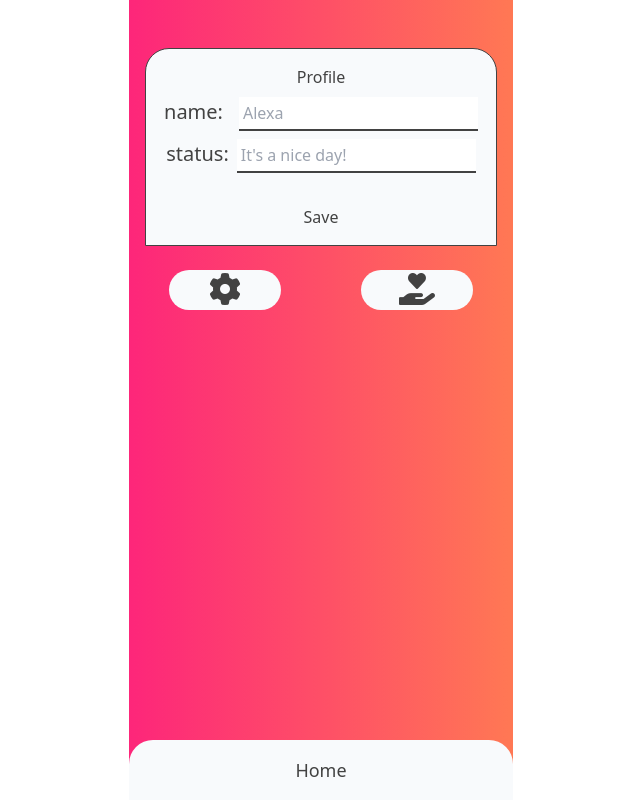
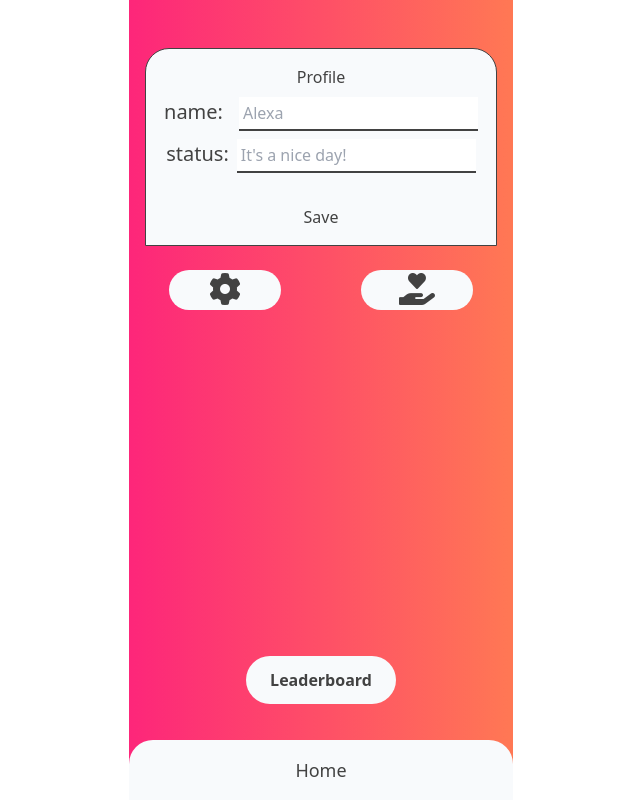
Before and after one commit to u-s-c-l/i-t-t-w-s-d, a React (Create React App) app: page /userprofile in a window 1280 px wide. Shown: the whole page, without its empty margins (319-959 px from the left). Built offline with nearby package versions, Linux system fonts and the light colour scheme; no server answers.

Commit message:
link to leaderboard

```diff
--- a/src/pages/UserProfile/index.js
+++ b/src/pages/UserProfile/index.js
@@ -1,4 +1,6 @@
 import React, { useState } from "react";
+import { Link } from "react-router-dom";
+
 // import PropTypes from "prop-types";
 import {
   Edit,
@@ -49,6 +51,15 @@ const UserProfile = () => {
         <SettingsBtn />
         <Chat />
       </div>
+      <div>
+        <Link
+          role="link"
+          to="/leaderboard"
+          className="bg-slate-50 text-tblack py-3 text-center rounded-full font-bold px-6 mx-auto fixed bottom-24 left-0 right-0 w-fit"
+        >
+          Leaderboard
+        </Link>
+      </div>
     </>
   );
 };
```
